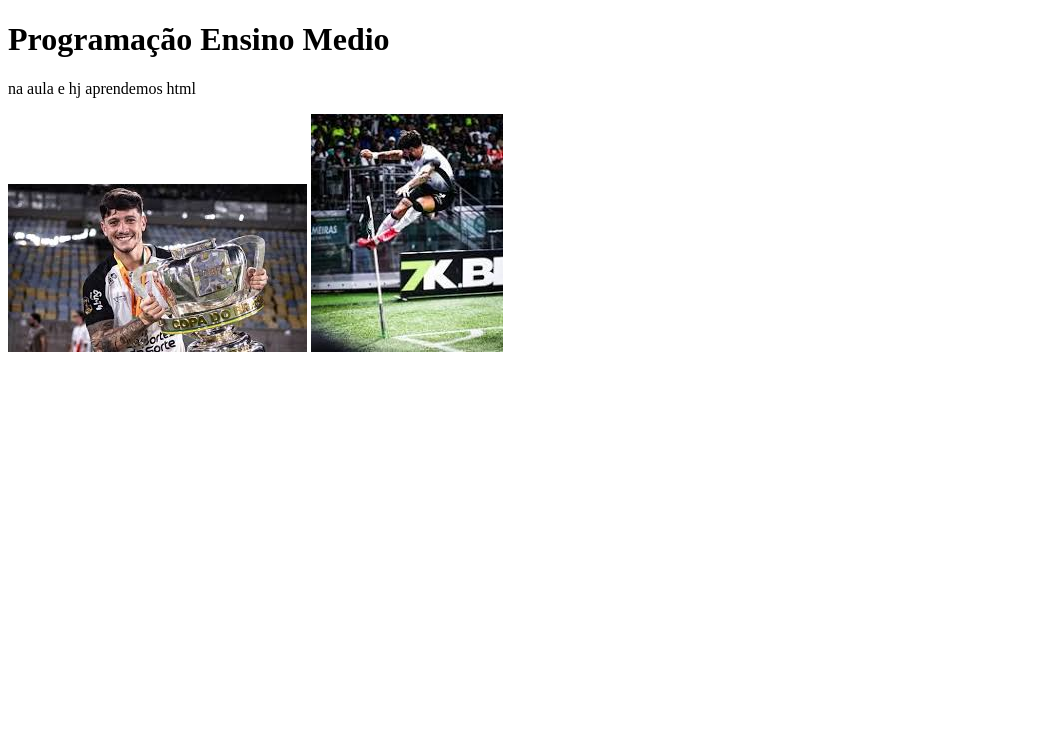
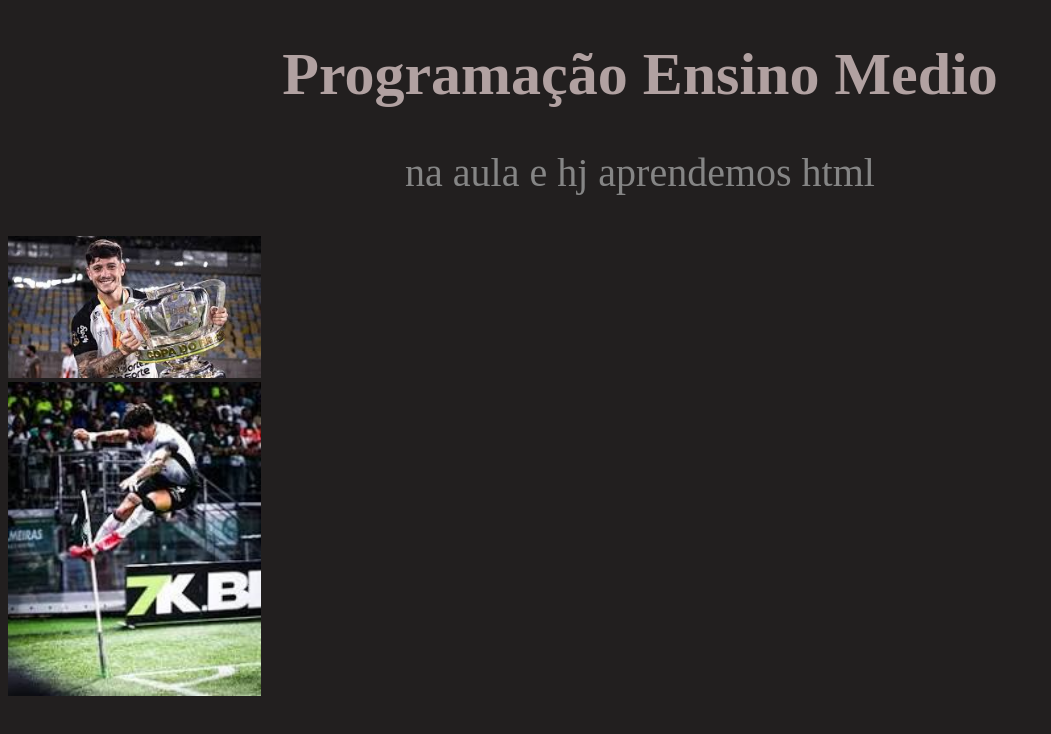
Before and after one commit to vznsccp7/Primeiro_Projeto-1A, a plain HTML site: page index.html in a window 1280 px wide. Shown: the whole page, without its empty margins (0-1051 px from the left). Drawn offline with Linux system fonts and the light colour scheme.

Commit message:
aula 02.26

```diff
--- a/index.html
+++ b/index.html
@@ -4,6 +4,7 @@
     <meta charset="UTF-8">
     <meta name="viewport" content="width=device-width, initial-scale=1.0">
     <title>Vinicius</title>
+    <link rel="stylesheet" href="style.css">
 </head>
 <body>
  <h1>Programação Ensino Medio</h1>
--- /dev/null
+++ b/style.css
@@ -0,0 +1,17 @@
+body{
+    background-color:rgb(34, 31, 31) ;
+}
+h1{
+    color: rgb(177, 161, 161);
+    font-size: 60px;
+    text-align: center;
+}
+p{
+    color: rgb(133, 133, 133);
+    font-size: 40px;
+    text-align: center;
+}
+img{
+    width: 20%;
+    margin-right: 600px;
+}
```
